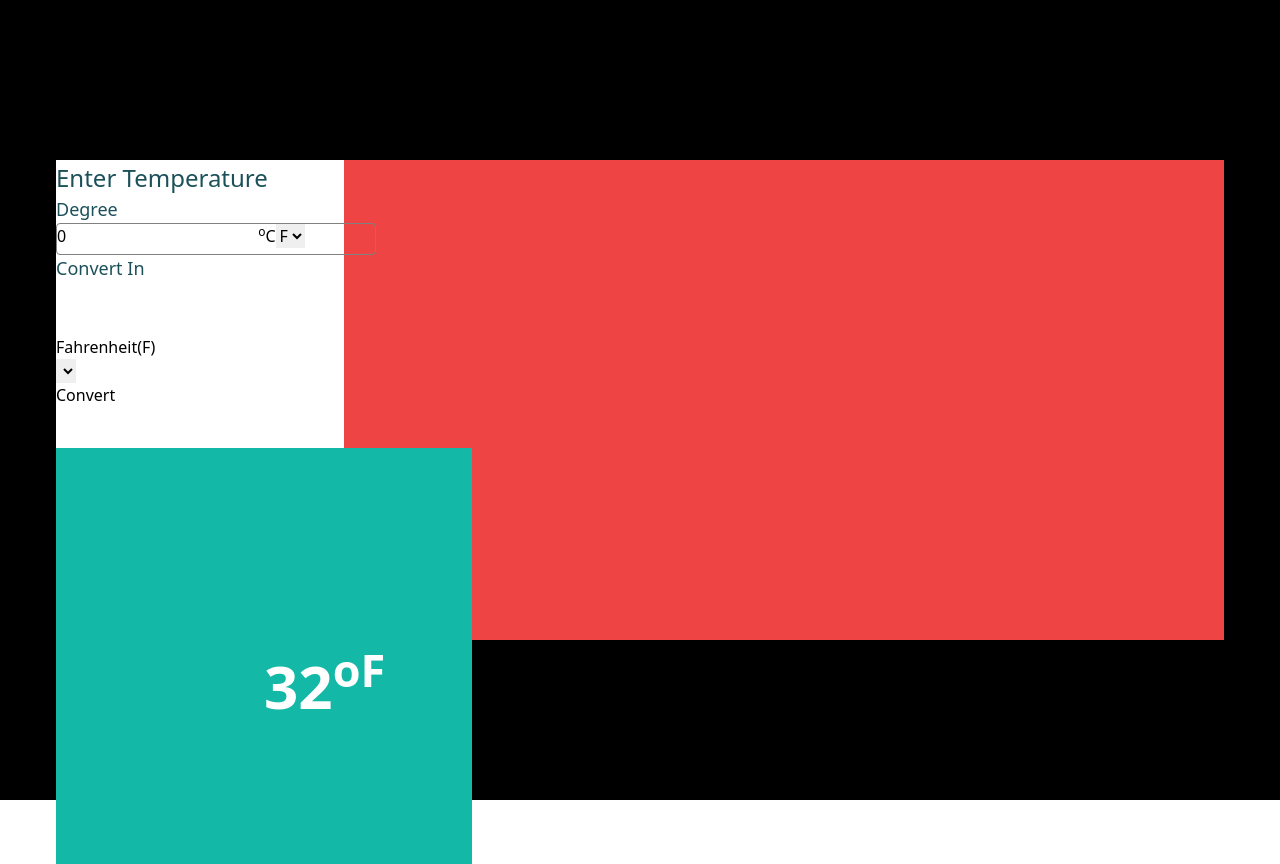
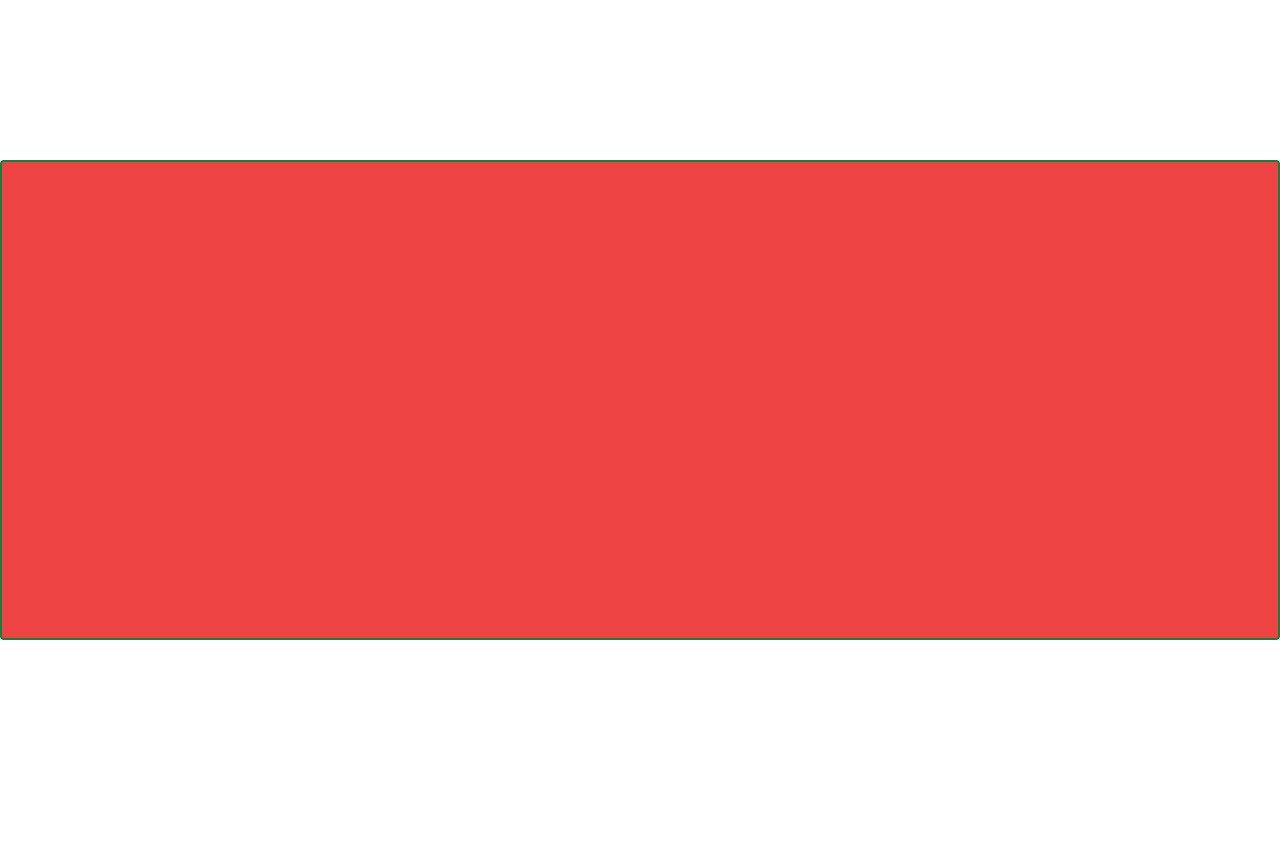
Before and after one commit to miskiat/Temperature-Converter, a React (Vite) app: page / in a window 1280 px wide. After the commit the page ends 800 px from the top, so only its background shows below. Built offline with nearby package versions, Linux system fonts and the light colour scheme.

Commit message:
container

```diff
--- a/src/App.css
+++ b/src/App.css
@@ -1,8 +1,8 @@
 .App {
-  @apply items-center justify-center flex bg-black w-screen h-screen;
+  @apply items-center justify-center flex bg-white w-screen h-screen overflow-hidden;
 }
 .container {
-  @apply border-green-700 items-center justify-center m-14 bg-red-500 h-[60%] w-[40%];
+  @apply border-green-700 border-2 rounded items-center justify-center  bg-red-500 h-[60%] min-w-[30%];
 }
 .left {
   @apply bg-white  h-72 w-72;
--- a/src/App.jsx
+++ b/src/App.jsx
@@ -4,7 +4,7 @@ function App() {
   return (
     <div className="App">
       <div className="container">
-        <div className="left">
+        {/* <div className="left">
           <h1 className="enter">Enter Temperature</h1>
           <div className="">
             <h2 className="degree">Degree</h2>
@@ -27,15 +27,15 @@ function App() {
             </select>
           </div>
           <button>Convert</button>
-        </div>
+        </div> */}
 
-        <div className="answer">
+        {/* <div className="answer">
           <span>32</span>
           <div>
             <sup>o</sup>
             <sup>F</sup>
           </div>
-        </div>
+        </div> */}
       </div>
     </div>
   );
```
